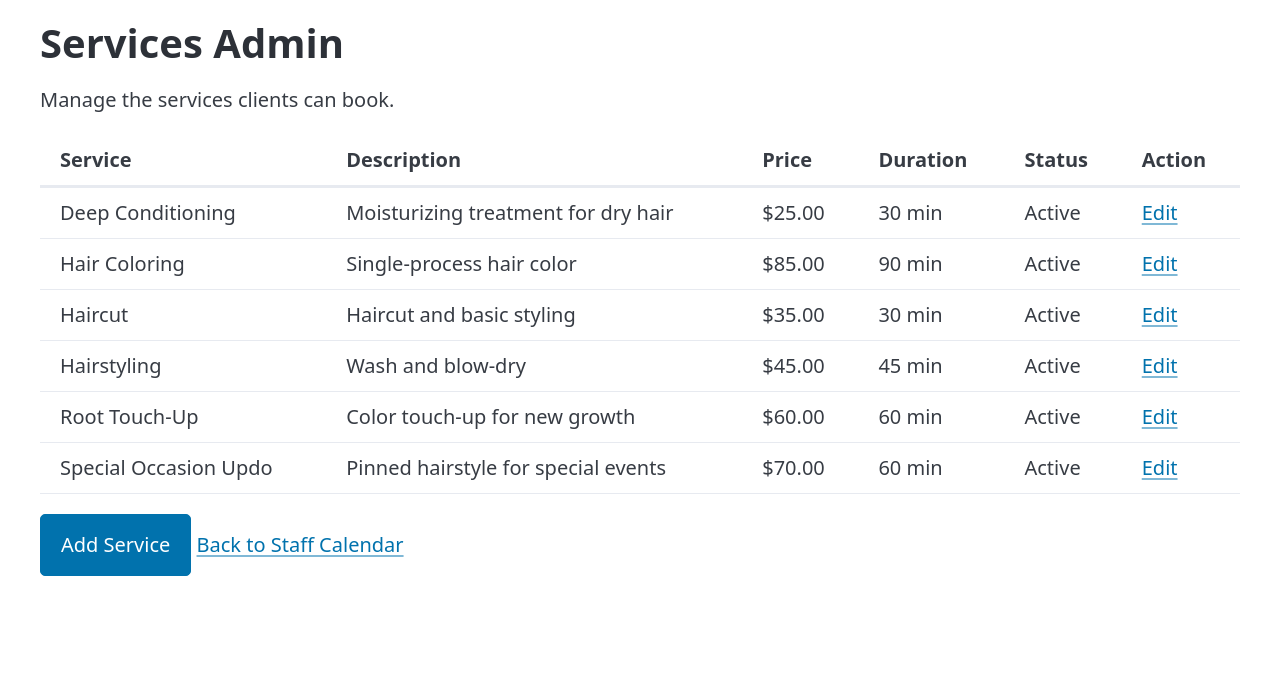
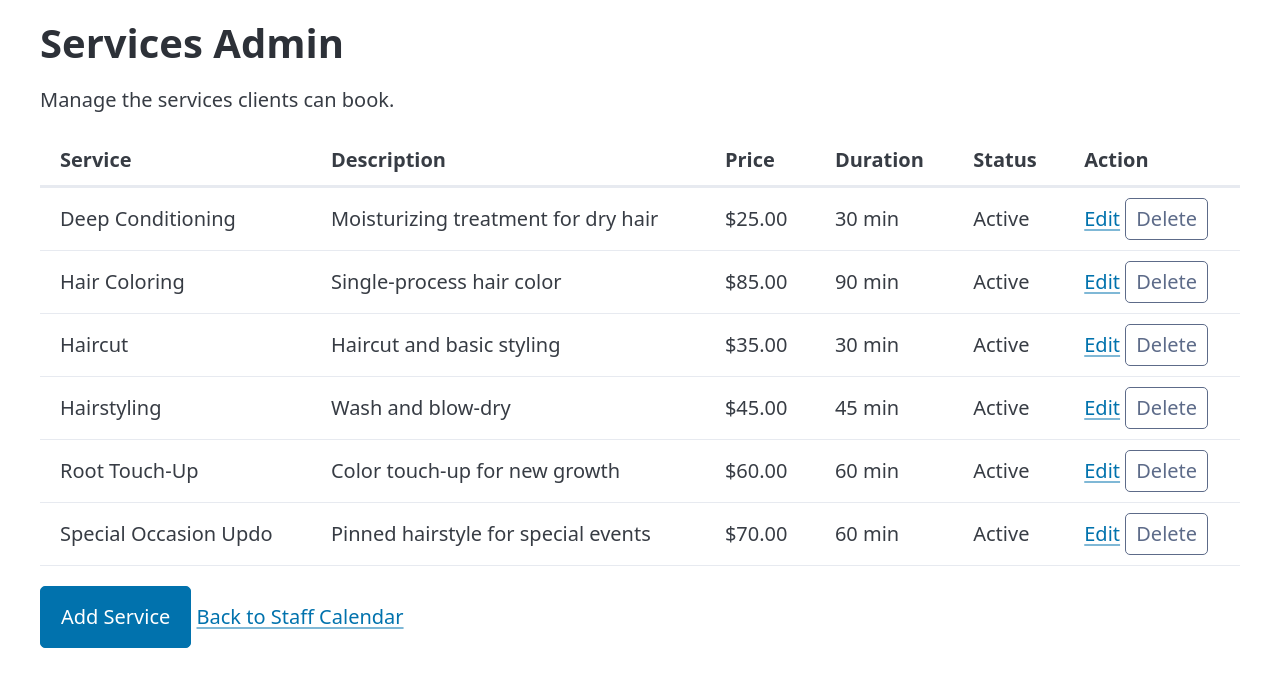
Before and after one commit to juanosorio-alt/egn475-salon-osorio, a Flask app: page /services/admin in a window 1280 px wide. Shown: the part 110-800 px from the top of the page. Run offline with Flask 3, Linux system fonts and the light colour scheme; data comes from the database, SQL or seed files in the repository; some libraries are stand-ins or nearby versions.

Commit message:
Add safe POST-only service deletion

```diff
--- a/app.py
+++ b/app.py
@@ -240,3 +240,34 @@ def service_edit(service_id):
         errors=errors,
         service_id=service_id,
     )
+
+
+@app.route("/services/<int:service_id>/delete", methods=["POST"])
+def service_delete(service_id):
+    connection = db.get_db()
+    service = connection.execute(
+        "SELECT id FROM services WHERE id = ?",
+        (service_id,),
+    ).fetchone()
+    if service is None:
+        abort(404)
+
+    appointment = connection.execute(
+        "SELECT 1 FROM appointments WHERE service_id = ? LIMIT 1",
+        (service_id,),
+    ).fetchone()
+    if appointment is not None:
+        connection.execute(
+            "UPDATE services SET active = 0 WHERE id = ?",
+            (service_id,),
+        )
+        flash("This service has appointments and was deactivated instead of deleted.", "success")
+    else:
+        connection.execute(
+            "DELETE FROM services WHERE id = ?",
+            (service_id,),
+        )
+        flash("Service deleted successfully.", "success")
+
+    connection.commit()
+    return redirect(url_for("services_admin"))
--- a/templates/services_admin.html
+++ b/templates/services_admin.html
@@ -25,7 +25,16 @@
           <td>${{ "%.2f"|format(service.price_cents / 100) }}</td>
           <td>{{ service.duration_minutes }} min</td>
           <td>{{ "Active" if service.active else "Inactive" }}</td>
-          <td><a href="{{ url_for('service_edit', service_id=service.id) }}">Edit</a></td>
+          <td>
+            <a href="{{ url_for('service_edit', service_id=service.id) }}">Edit</a>
+            <form method="post"
+                  action="{{ url_for('service_delete', service_id=service.id) }}"
+                  onsubmit="return confirm('Delete this service?')"
+                  style="display: inline; margin: 0">
+              <button type="submit" class="secondary outline"
+                      style="width: auto; margin: 0; padding: 0.25rem 0.5rem">Delete</button>
+            </form>
+          </td>
         </tr>
       {% else %}
       <tr>
```
